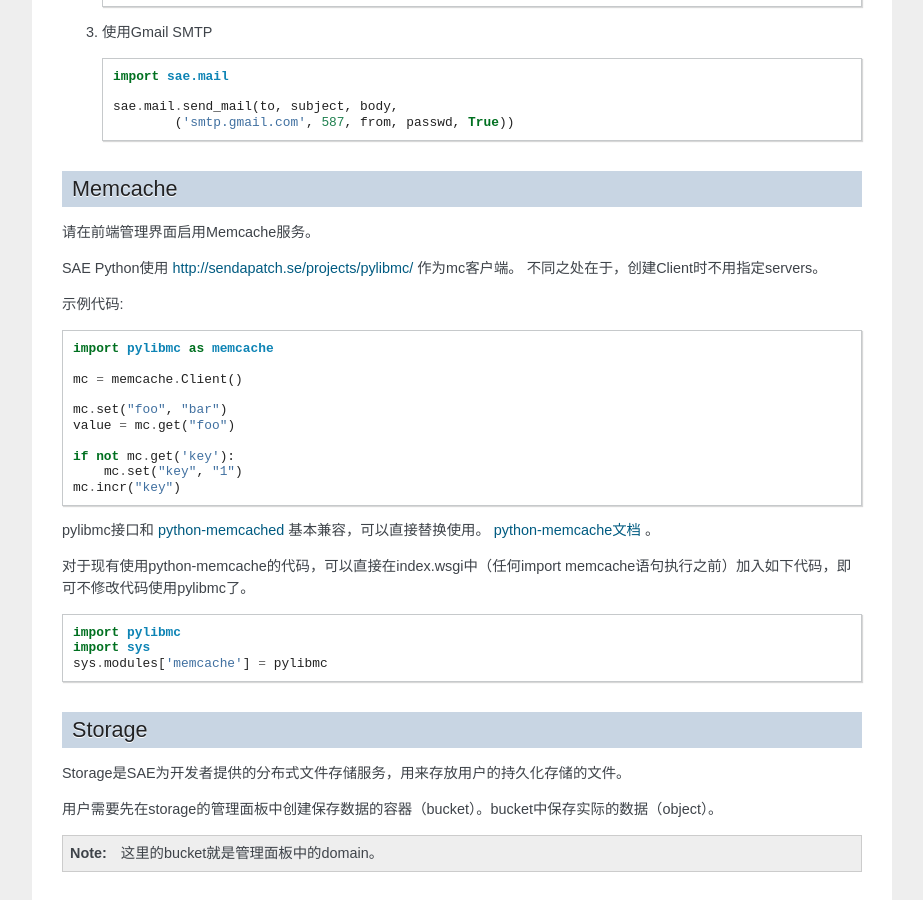
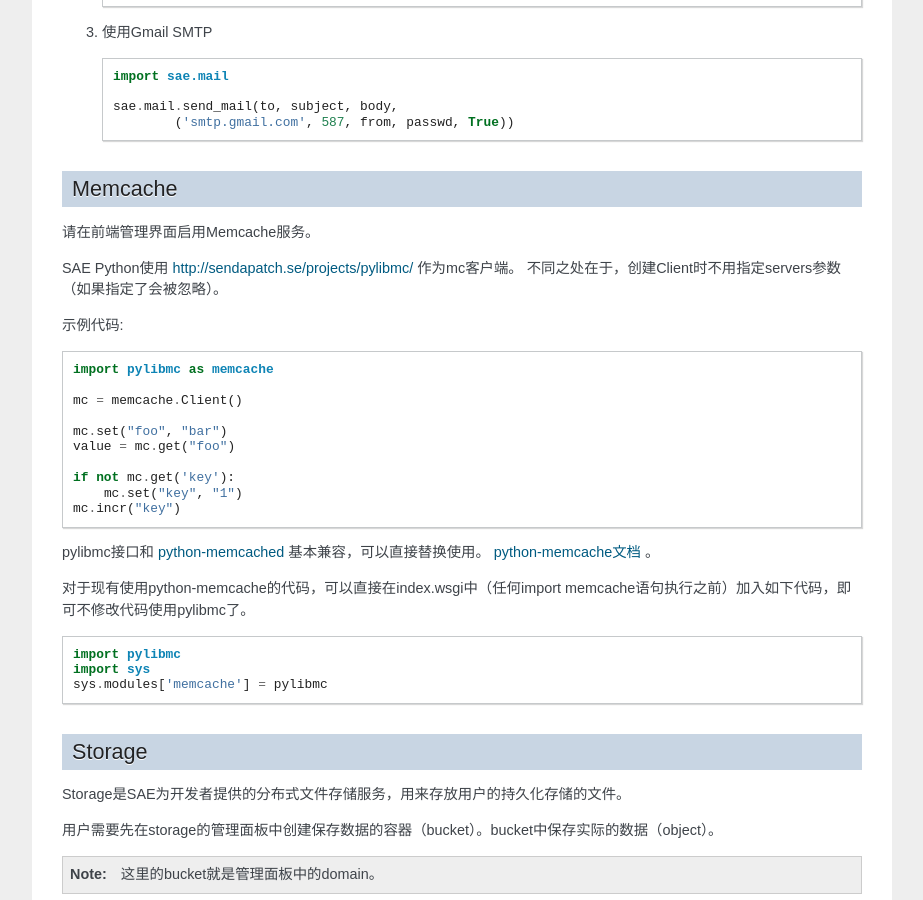
Before and after one commit to sinacloud/sae-python-dev-guide, a Sphinx documentation site: the page built from docs/service.rst, in a window 1280 px wide and 900 px high, scrolled down 5549 px. Shown: the whole window, without its empty margins (198-1121 px from the left). Built offline with Sphinx 7.4.7, drawn with Linux system fonts in a browser that asks for light colours.

Commit message:
Add doc for pylibmc.Client's servers parameter

```diff
--- a/docs/service.rst
+++ b/docs/service.rst
@@ -337,7 +337,7 @@ Memcache
     :synopsis: memcache模块
 
 SAE Python使用 http://sendapatch.se/projects/pylibmc/ 作为mc客户端。
-不同之处在于，创建Client时不用指定servers。
+不同之处在于，创建Client时不用指定servers参数（如果指定了会被忽略）。
 
 示例代码::
 
```
